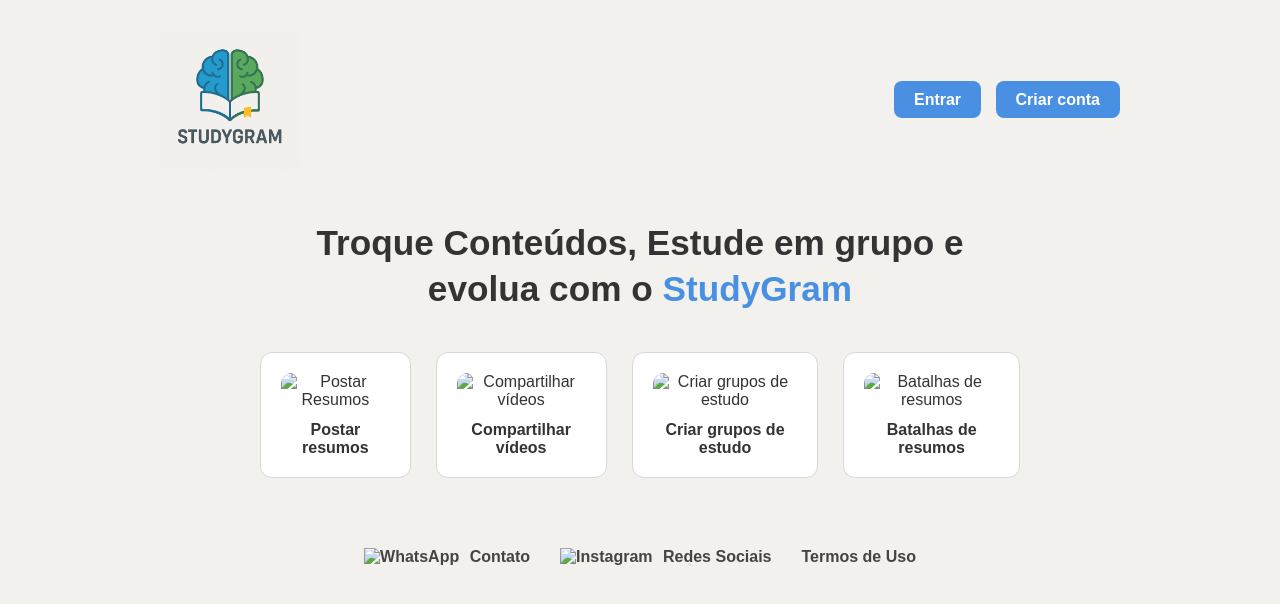
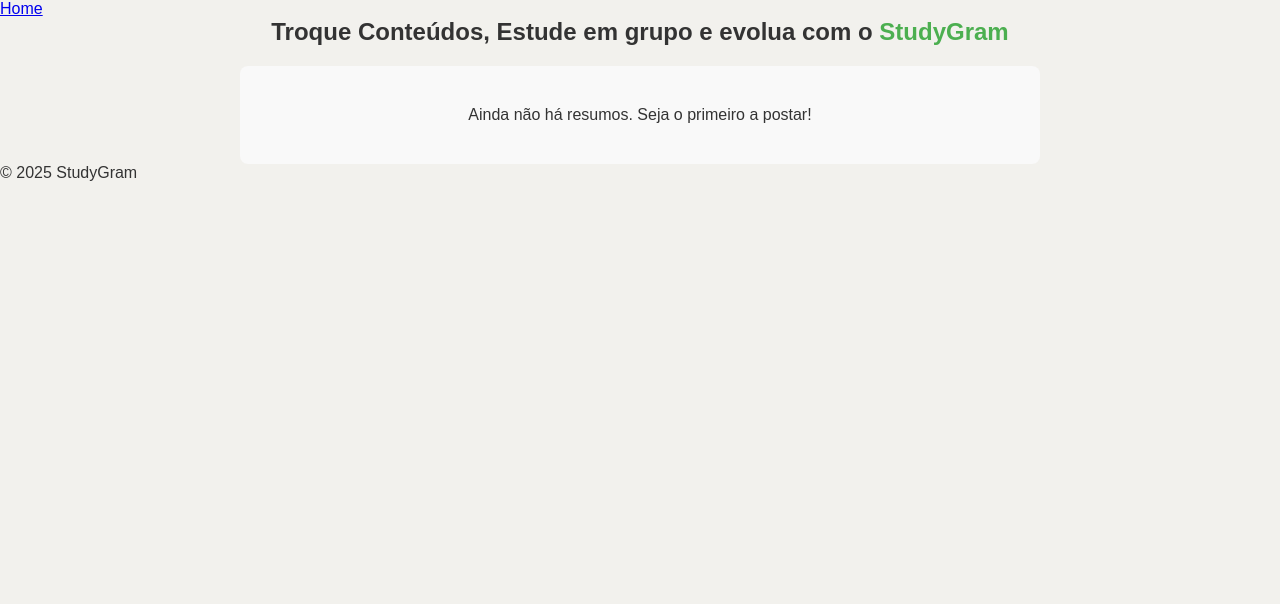
Before and after one commit to CarolMattos1008/Projeto-Software-, a Django app: page / in a window 1280 px wide. Shown: the top 604 px of the page. Run offline with Django 5.2, Linux system fonts and the light colour scheme; data that the repository does not hold is empty.

Commit message:
Sistema de Posts, Upload de Imagens e Feed

```diff
--- a/MeuProjeto/MeuSite/MeuSite/templates/MeuSite/home.html
+++ b/MeuProjeto/MeuSite/MeuSite/templates/MeuSite/home.html
@@ -1,55 +1,44 @@
+{% extends 'MeuSite/base.html' %}
 {% load static %}
-<!DOCTYPE html>
-<html lang="pt-BR">
-  <head>
-  <meta charset="UTF-8">
-  <meta name="viewport" content="width=device-width, initial-scale=1.0">
-  <title>StudyGram</title>
-  <link rel="stylesheet" href="{% static 'css/pagina.css' %}">
-</head>
-<body>
-  <div class="left-section">
-    <div class="top-bar">
-      <img src="{% static 'img/logo.png' %}" alt="Logo StudyGram" class="logo">
-      <div class="buttons">
-        <a href="{% url 'login' %}" class="btn">Entrar</a>
-        <a href="{% url 'signup' %}" class="btn signup">Criar conta</a>
-      </div>
+
+{% block title %}Home - StudyGram{% endblock %}
+
+{% block content %}
+    <div class="welcome-section" style="text-align: center; margin-bottom: 20px;">
+        <h2>Troque Conteúdos, Estude em grupo e evolua com o <span style="color: #4CAF50;">StudyGram</span></h2>
     </div>
 
-    <div class="content">
-      <h2>Troque Conteúdos, Estude em grupo e evolua com o <span>StudyGram</span></h2>
+    {% if user.is_authenticated %}
+        <div style="margin-bottom: 20px; text-align: center;">
+            <a href="{% url 'criar_post' %}" class="btn" style="background-color: #007bff; color: white; padding: 10px 20px; text-decoration: none; border-radius: 5px;">
+                📢 Postar Novo Resumo
+            </a>
+        </div>
+    {% endif %}
 
-      <div class="features">
-        <div class="feature">
-          <img src="{% static 'img/resumo.png' %}" alt="Postar Resumos">
-          <p>Postar resumos</p>
-        </div>
-        <div class="feature">
-          <img src="{% static 'img/video.jpg' %}" alt="Compartilhar vídeos">
-          <p>Compartilhar vídeos</p>
-        </div>
-        <div class="feature">
-          <img src="{% static 'img/grupo.png' %}" alt="Criar grupos de estudo">
-          <p>Criar grupos de estudo</p>
-        </div>
-        <div class="feature">
-          <img src="{% static 'img/batalha.jpg' %}" alt="Batalhas de resumos">
-          <p>Batalhas de resumos</p>
-        </div>
-      </div>
+    <div class="feed-container" style="max-width: 800px; margin: 0 auto;">
+        {% for post in posts %}
+            <div class="post-card" style="border: 1px solid #ddd; background-color: white; margin-bottom: 20px; padding: 15px; border-radius: 8px; box-shadow: 0 2px 4px rgba(0,0,0,0.1);">
+
+                <h3 style="margin-top: 0; color: #333;">{{ post.titulo }}</h3>
+                <p style="font-size: 0.9em; color: #666;">
+                    <strong>Autor:</strong> {{ post.autor.username }} |
+                    <strong>Data:</strong> {{ post.data_criacao|date:"d/m/Y H:i" }}
+                </p>
+
+                {% if post.imagem %}
+                    <div style="text-align: center; margin: 10px 0;">
+                        <img src="{{ post.imagem.url }}" alt="Imagem do resumo" style="max-width: 100%; height: auto; border-radius: 4px;">
+                    </div>
+                {% endif %}
+
+                <p>{{ post.conteudo }}</p>
+            </div>
+
+        {% empty %}
+            <div style="text-align: center; padding: 40px; background-color: #f9f9f9; border-radius: 8px;">
+                <p>Ainda não há resumos. Seja o primeiro a postar!</p>
+            </div>
+        {% endfor %}
     </div>
-
-    <div class="footer">
-      <a href="#" class="contact">
-        <img src="{% static 'img/wpp.png' %}" alt="WhatsApp" class="icon"> Contato
-      </a>
-      <a href="#" class="contact">
-        <img src="{% static 'img/instagram.png' %}" alt="Instagram" class="icon"> Redes Sociais
-      </a>
-      <a href="#" class="contact">Termos de Uso</a>
-    </div>
-
-  </div>
-</body>
-</html>
+{% endblock %}
--- a/MeuProjeto/MeuSite/MeuSite/urls.py
+++ b/MeuProjeto/MeuSite/MeuSite/urls.py
@@ -4,6 +4,7 @@ from django.contrib import admin
 from django.urls import path
 from MeuSite import views
 from MeuSite.views import ResumoListView, buscarResumo, resultadoBusca, view_login, view_cadastro
+from MeuSite.views import criar_post
 
 urlpatterns = [
     # Rotas Principais (Comuns)
@@ -14,6 +15,7 @@ urlpatterns = [
     path('app/resultado-busca/', resultadoBusca, name='resultado-busca'),
     path('login/', view_login, name='login'),
     path('cadastro/', view_cadastro, name='cadastro'),
+    path('criar-post/', criar_post, name='criar_post'),
 ]
 
 if settings.DEBUG:
--- a/MeuProjeto/MeuSite/MeuSite/views.py
+++ b/MeuProjeto/MeuSite/MeuSite/views.py
@@ -5,16 +5,17 @@ from django.db.models import Q
 from django.views.generic.base import View
 from django.contrib.auth import authenticate, login, logout
 from django.contrib.auth.forms import UserCreationForm, AuthenticationForm
-from django.contrib.auth.models import User # (Usado pela sua colega)
+from django.contrib.auth.models import User
 from django.contrib import messages
+from .forms import PostForm
+from .models import Post
+from django.contrib.auth.decorators import login_required
 
 # --- FUNÇÃO HOME (COMUM) ---
 def home(request):
-    '''
-    View function for home page of site.
-    Renders the home.html template.
-    '''
-    return render(request, 'MeuSite/home.html')
+    # Busca todos os posts, do mais recente para o mais antigo
+    posts = Post.objects.all().order_by('-data_criacao')
+    return render(request, 'MeuSite/home.html', {'posts': posts})
 
 def login_view(request):
     '''
@@ -138,3 +139,19 @@ def view_cadastro(request):
     form = UserCreationForm()
 
     return render(request, 'MeuSite/cadastro.html', {'form': form})
+
+@login_required(login_url='login') # Garante que só quem está logado pode postar
+def criar_post(request):
+    if request.method == 'POST':
+        # request.FILES é necessário para upload de imagens
+        form = PostForm(request.POST, request.FILES)
+        if form.is_valid():
+            post = form.save(commit=False) # Cria o objeto mas não salva ainda
+            post.autor = request.user      # Preenche o autor com o usuário logado
+            post.save()                    # Agora salva no banco
+            messages.success(request, "Resumo postado com sucesso!")
+            return redirect('home')
+    else:
+        form = PostForm()
+
+    return render(request, 'MeuSite/criar_post.html', {'form': form})
```
Also changed, not shown: MeuProjeto/MeuSite/MeuSite/forms.py (added, +8 -0 lines), MeuProjeto/MeuSite/MeuSite/models.py (+10 -0 lines), MeuProjeto/MeuSite/MeuSite/settings.py (+9 -1 lines), MeuProjeto/MeuSite/MeuSite/templates/MeuSite/criar_post.html (added, +12 -0 lines), MeuProjeto/MeuSite/MeuSite/migrations/0002_post.py (added).
